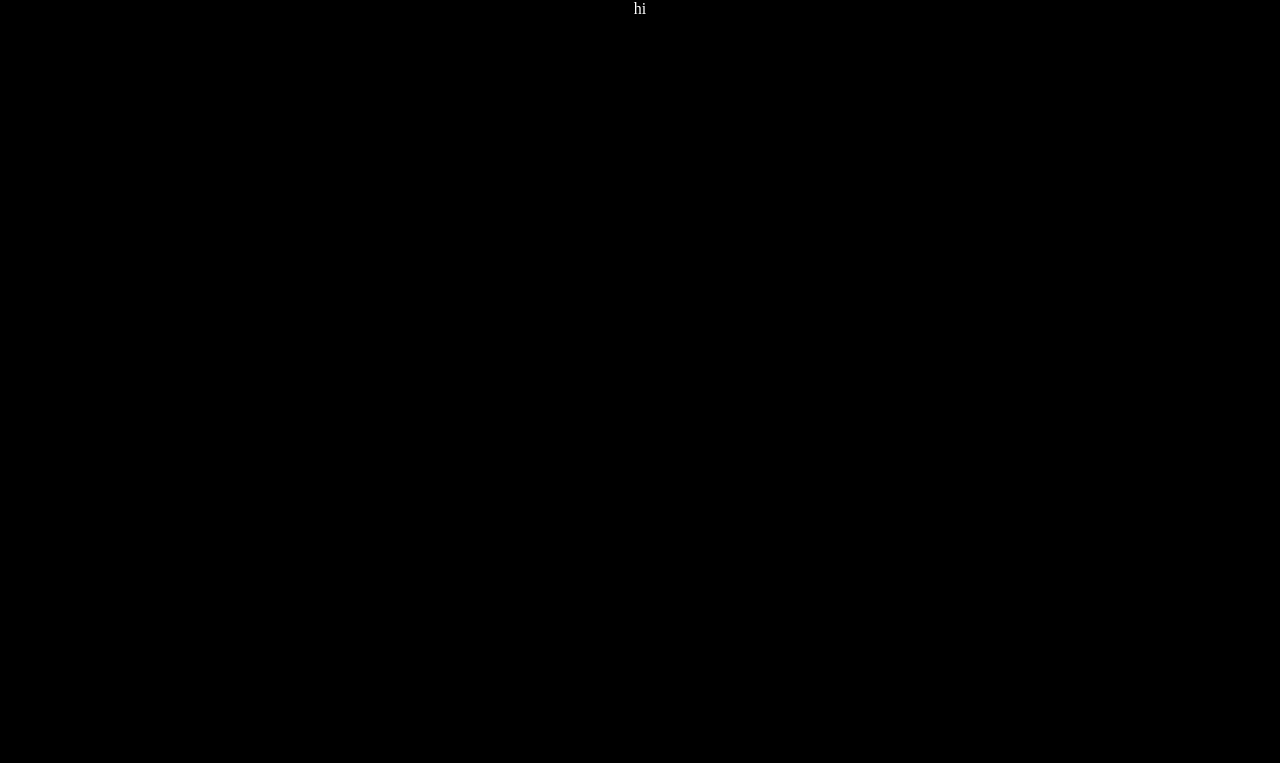
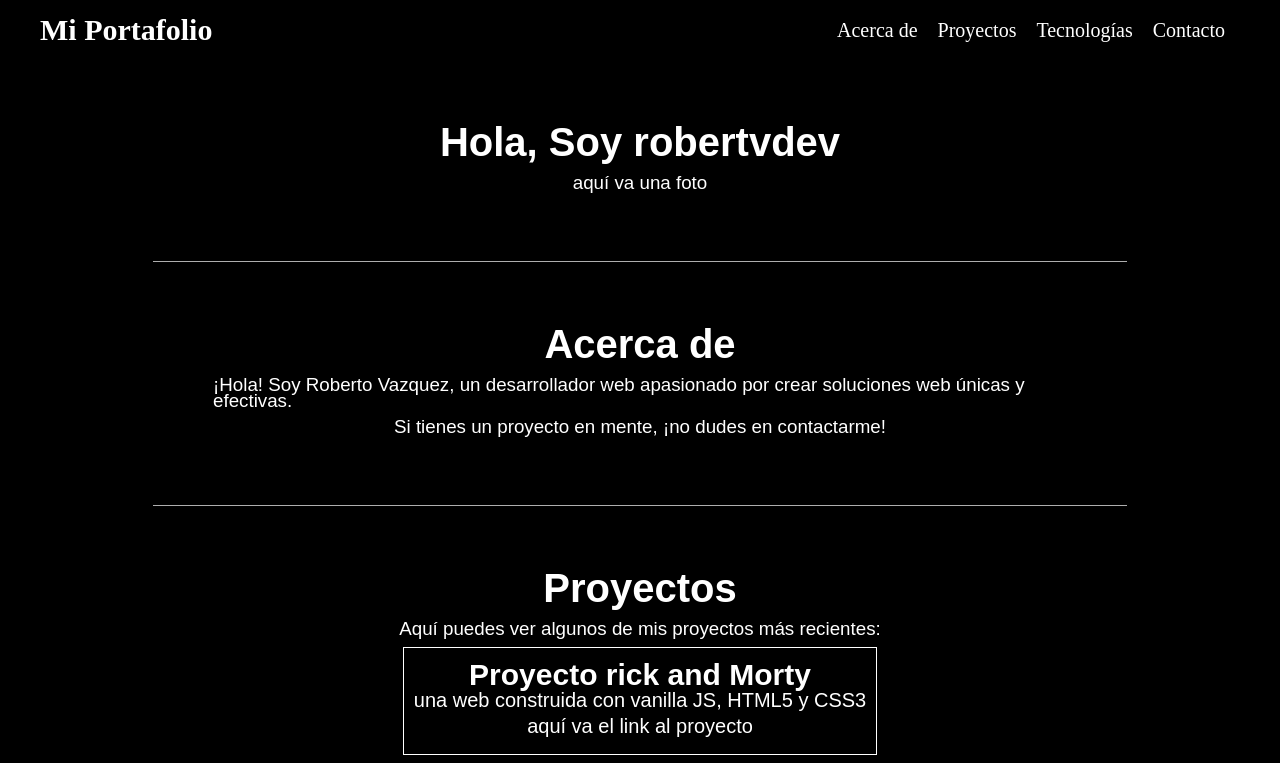
Before and after one commit to RobertCoderDev/portfolio, a Next.js app: page / in a window 1280 px wide. Shown: the top 763 px of the page. Built offline with nearby package versions, Linux system fonts and the light colour scheme.

Commit message:
se inicio la maquetacion y un poco de css

```diff
--- a/package.json
+++ b/package.json
@@ -12,8 +12,10 @@
     "@next/font": "13.4.1",
     "eslint": "8.40.0",
     "eslint-config-next": "13.4.1",
+    "framer-motion": "^10.12.9",
     "next": "13.4.1",
     "react": "18.2.0",
-    "react-dom": "18.2.0"
+    "react-dom": "18.2.0",
+    "react-scroll": "^1.8.9"
   }
 }
--- /dev/null
+++ b/src/app/components/Main.jsx
@@ -0,0 +1,96 @@
+import styles from "../../styles/Main.module.css";
+import Link from "next/link";
+
+const Main = () => {
+    return (
+        <div className={styles.main}>
+            <section className={styles.section} id="home">
+                <h1>Hola, Soy robertvdev</h1>
+                <p>aquí va una foto</p>
+            </section>
+            <section className={styles.section} id="about">
+                <h1>Acerca de</h1>
+                <p>
+                    ¡Hola! Soy Roberto Vazquez, un desarrollador web apasionado por crear soluciones web únicas y
+                    efectivas.
+                </p>
+                <p>Si tienes un proyecto en mente, ¡no dudes en contactarme!</p>
+            </section>
+            <section className={styles.section} id="projects">
+                <h1>Proyectos</h1>
+                <p>Aquí puedes ver algunos de mis proyectos más recientes:</p>
+                <div className={styles.project}>
+                    <h2>Proyecto rick and Morty</h2>
+                    <p>una web construida con vanilla JS, HTML5 y CSS3</p>
+                    <p>aquí va el link al proyecto</p>
+                </div>
+                <div className={styles.project}>
+                    <h2>Proyecto Platzi store</h2>
+                    <p>una web construida con Rect</p>
+                    <p>aquí va el link al proyecto</p>
+                </div>
+                <div className={styles.project}>
+                    <h2>Proyecto Billar</h2>
+                    <p>una web construida con Next.js</p>
+                    <p>aquí va el link al proyecto</p>
+                </div>
+            </section>
+            <section className={styles.section} id="technologies">
+                <h1>Tecnologías</h1>
+                <p>Aquí puedes ver algunas de las tecnologías que manejo:</p>
+                <div className={styles.project}>
+                    <h2>JS</h2>
+                    <p>Descripción</p>
+                </div>
+                <div className={styles.project}>
+                    <h2>HTML</h2>
+                    <p>Descripción</p>
+                </div>
+                <div className={styles.project}>
+                    <h2>CSS</h2>
+                    <p>Descripción</p>
+                </div>
+                <div className={styles.project}>
+                    <h2>React</h2>
+                    <p>Descripción</p>
+                </div>
+                <div className={styles.project}>
+                    <h2>Next.js</h2>
+                    <p>Descripción</p>
+                </div>
+                <div className={styles.project}>
+                    <h2>Git</h2>
+                    <p>Descripción</p>
+                </div>
+                <div className={styles.project}>
+                    <h2>GitHub</h2>
+                    <p>Descripción</p>
+                </div>
+                <div className={styles.project}>
+                    <h2>Node JS</h2>
+                    <p>Descripción</p>
+                </div>
+            </section>
+            <section className={`${styles.section} ${styles.sectionContact}`} id="contact">
+                <h1>Contacto</h1>
+                <p>Puedes contactarme en roberto_smusic@hotmail.com o a través de mis perfiles en redes sociales:</p>
+                <ul className={styles.contact}>
+                    <li>
+                        <Link href="/">LinkedIn</Link>
+                    </li>
+                    <li>
+                        <Link href="/">Twitter</Link>
+                    </li>
+                    <li>
+                        <Link href="/">Facebook</Link>
+                    </li>
+                    <li>
+                        <Link href="/">Instagram</Link>
+                    </li>
+                </ul>
+            </section>
+        </div>
+    );
+};
+
+export default Main;
--- /dev/null
+++ b/src/app/components/Navbar.jsx
@@ -0,0 +1,55 @@
+import { useState } from 'react';
+import styles from '../../styles/Navbar.module.css';
+import { Link } from 'react-scroll';
+
+const Navbar = () => {
+
+    const [openMenu, setOpenMenu] = useState(false);
+
+    const handleToggleMenu = () => {
+        setOpenMenu(!openMenu);
+    };
+
+    const handleCloseMenu = () => {
+        setOpenMenu(false);
+    };
+
+    return (
+        <nav className={styles.navbar}>
+            <div className={styles.navbarBrand}>
+                <Link to="home" smooth={true} duration={200}>Mi Portafolio</Link>
+                <button
+                    className={`${styles.navbarToggle} ${openMenu ? styles.navbarToggleOpen : ""}`}
+                    onClick={handleToggleMenu}
+                >
+                    <span className={styles.navbarToggleIcon}></span>
+                </button>
+            </div>
+
+            <ul className={`${styles.navbarNav} ${openMenu ? styles.navbarNavOpen : ""}`}>
+                <li className={styles.navItem}>
+                    <Link to="about" smooth={true} duration={200} className={styles.navLink} onClick={handleCloseMenu}>
+                            Acerca de
+                    </Link>
+                </li>
+                <li className={styles.navItem}>
+                    <Link to="projects" smooth={true} duration={200} className={styles.navLink} onClick={handleCloseMenu}>
+                            Proyectos
+                    </Link>
+                </li>
+                <li className={styles.navItem}>
+                    <Link to="technologies" smooth={true} duration={200} className={styles.navLink} onClick={handleCloseMenu}>
+                            Tecnologías
+                    </Link>
+                </li>
+                <li className={styles.navItem}>
+                    <Link to="contact" smooth={true} duration={200} className={styles.navLink} onClick={handleCloseMenu}>
+                            Contacto
+                    </Link>
+                </li>
+            </ul>
+        </nav>
+    );
+}
+
+export default Navbar;
--- a/src/app/page.js
+++ b/src/app/page.js
@@ -1,9 +1,14 @@
+"use client"
+
 import styles from '../styles/page.module.css'
+import Navbar from './components/Navbar';
+import Main from './components/Main';
 
 export default function Home() {
   return (
-    <main className={styles.main}>
-      <div>hi</div>
-    </main>
-  )
+      <main className={styles.main}>
+        <Navbar />
+        <Main />
+      </main>
+  );
 }
--- /dev/null
+++ b/src/styles/Main.module.css
@@ -0,0 +1,58 @@
+.main {
+    display: flex;
+    flex-direction: column;
+    justify-content: center;
+    align-items: center;
+    width: 80%;
+    background-color: transparent;
+    color: #fff;
+    font-family: sans-serif;
+    font-size: 1.6rem;
+    padding: 0 2.5rem;
+    margin-top: 6rem;
+}
+.section {
+    display: flex;
+    flex-direction: column;
+    align-items: center;
+    width: 100%;
+    padding: 6rem;
+    font-size: 3rem;
+    border-bottom: solid 0.1rem rgba(255, 255, 255, 0.682);
+}
+.section.sectionContact {
+    border-bottom: none;
+}
+.section h1 {
+    font-size: 4rem;
+    margin-bottom: 1rem;
+}
+.section p {
+    line-height: 1.6rem;
+    margin-bottom: 1rem;
+}
+.project {
+    display: flex;
+    flex-direction: column;
+    align-items: center;
+    border: 0.1rem solid #fff;
+    padding: 1rem;
+    margin-bottom: 1rem;
+}
+.project h2 {
+    font-size: 3rem;
+}
+.project p {
+    font-size: 2rem;
+}
+.contact {
+    display: flex;
+    list-style: none;
+    justify-content: space-evenly;
+}
+.contact a {
+    font-size: 2rem;
+    font-weight: bold;
+    color: #fff;
+    text-decoration: none;
+}
--- /dev/null
+++ b/src/styles/Navbar.module.css
@@ -0,0 +1,81 @@
+.navbar {
+    position: fixed;
+    top: 0;
+    left: 0;
+    width: 100%;
+    height: 6rem;
+    background-color: transparent;
+    display: flex;
+    justify-content: space-between;
+    align-items: center;
+    padding: 0 4rem;
+    z-index: 1000;
+}
+
+.navbarBrand {
+    display: flex;
+    align-items: center;
+}
+
+.navbarBrand a {
+    font-size: 3rem;
+    font-weight: bold;
+    color: #fff;
+    text-decoration: none;
+}
+
+.navbarToggle {
+    display: none;
+    width: 3rem;
+    height: 2rem;
+    position: relative;
+    cursor: pointer;
+    z-index: 2000;
+}
+
+.navbarToggleIcon {
+    position: absolute;
+    width: 100%;
+    height: 0.2rem;
+    background-color: #fff;
+    left: 0;
+    top: 50%;
+    transform: translateY(-50%);
+    transition: all 0.3s ease;
+}
+
+.navbarNav {
+    display: flex;
+    justify-content: flex-end;
+    align-items: center;
+    list-style: none;
+}
+
+.navbarNavOpen {
+    display: flex;
+    flex-direction: column;
+    position: fixed;
+    top: 4rem;
+    left: 0;
+    width: 100%;
+    height: calc(100% - 4rem);
+    background-color: #1a1a1a;
+    z-index: 1500;
+}
+
+.navItem {
+    margin-right: 1rem;
+}
+
+.navLink {
+    border-radius: 1rem;
+    font-size: 2rem;
+    color: #fff;
+    text-decoration: none;
+    padding: 0.5rem;
+    transition: all 0.3s ease;
+}
+
+.navLink:hover {
+    background-color: rgba(255, 255, 255, 0.1);
+}
--- a/src/styles/globals.css
+++ b/src/styles/globals.css
@@ -1,18 +1,17 @@
 * {
   box-sizing: border-box;
+  font-size: 62.5%;
   padding: 0;
   margin: 0;
 }
 
 html {
   max-width: 100%;
+  scroll-behavior: smooth;
 }
 body {
   max-width: 100%;
   overflow-x: hidden;
-}
-
-body {
   color: white;
   background: black;
 }
--- a/src/styles/page.module.css
+++ b/src/styles/page.module.css
@@ -1,5 +1,7 @@
 .main {
   display: flex;
   flex-direction: column;
+  justify-content: center;
   align-items: center;
+  width: 100%;
 }
```
Also changed, not shown: 1 other file (tests, documents, lock files or other folders).
